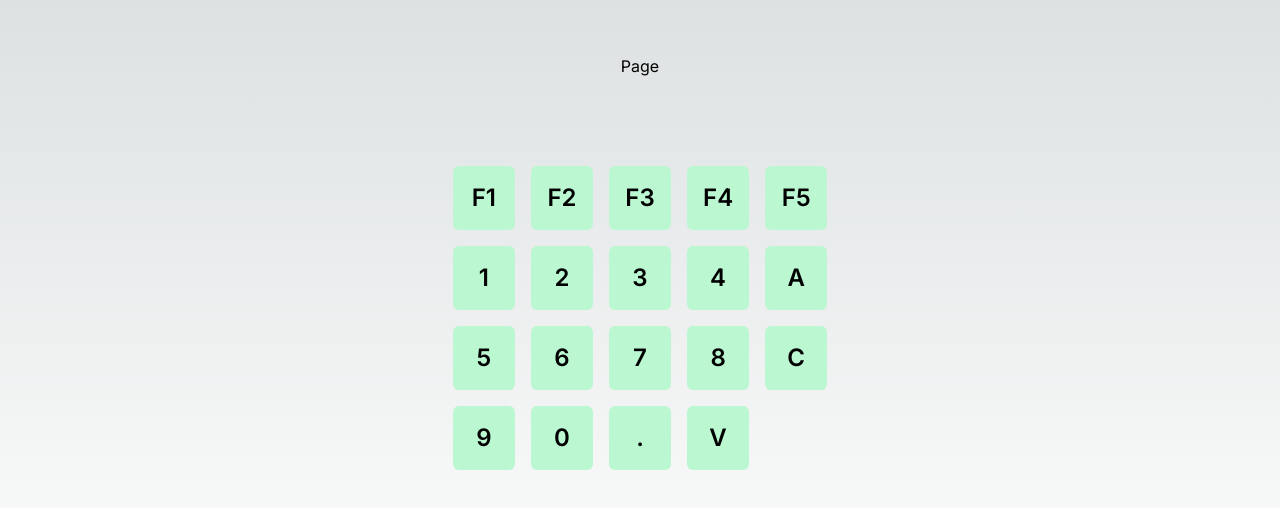
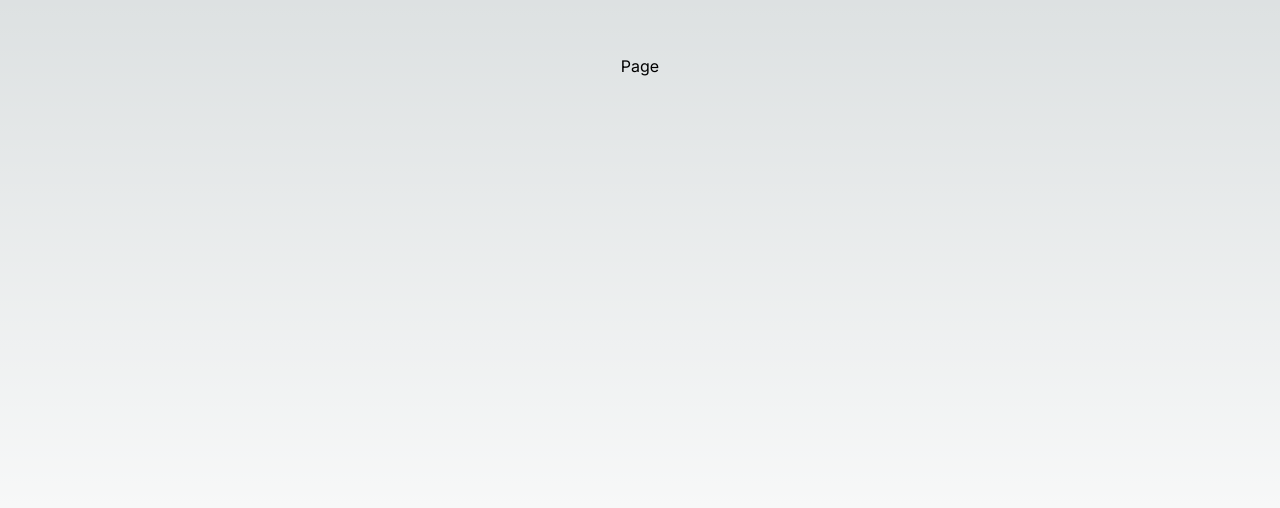
Before and after one commit to fullupe/ternimalpad, a Next.js app: page /mainmenu in a window 1280 px wide. Shown: the part 138-646 px from the top of the page. Built offline with nearby package versions, Linux system fonts and the light colour scheme.

Commit message:
Keypad component

```diff
--- a/app/mainmenu/page.tsx
+++ b/app/mainmenu/page.tsx
@@ -1,5 +1,5 @@
 import React from 'react'
-import Keypad from '../components/Keypad'
+
 
 type Props = {}
 
@@ -8,7 +8,7 @@ export default function page({}: Props) {
     <div className="flex min-h-screen flex-col items-center justify-between p-48">
 
       <h2>Page</h2>
-<Keypad/>
+
 
 
     </div>
```
